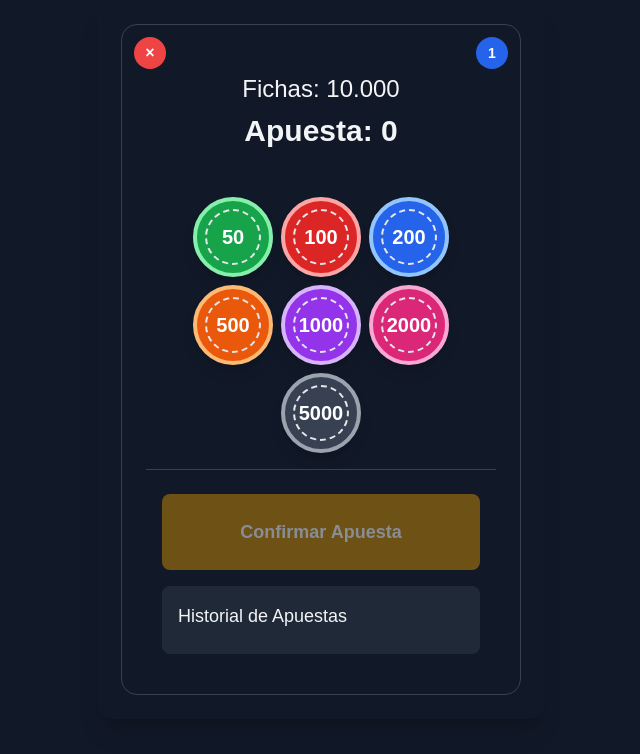
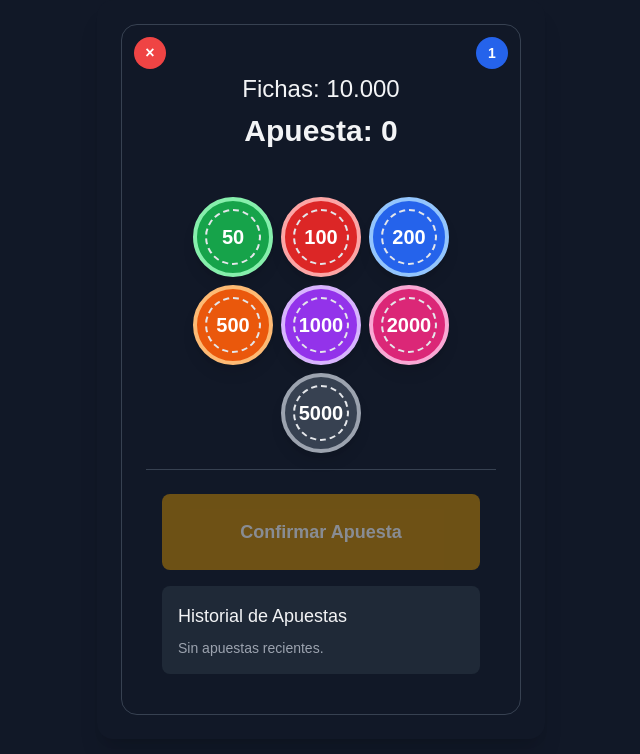
Before and after one commit to ebaaay/blackjack-next, a Next.js app: page / in a window 1280 px wide. Both pictures are taken after a click on the button "Iniciar Juego". Shown: the top 754 px of the page, without its empty margins (319-959 px from the left). Built offline with nearby package versions, Linux system fonts and the light colour scheme.

Commit message:
updated bet history. added blackjack and push results on bet history. improved visuals. added more history storage and a show all (default limit to see is 5)

```diff
--- a/components/BetHistory.tsx
+++ b/components/BetHistory.tsx
@@ -1,18 +1,76 @@
+import { useState } from 'react';
+
+type BetType = "normal" | "blackjack" | "push" | "lose";
+
+interface BetHistoryEntry {
+  amount: number;
+  type: BetType;
+}
+
 type BetHistoryProps = {
-    betHistory: { amount: number; won: boolean }[];
+  betHistory: BetHistoryEntry[];
 };
 
 export const BetHistory = ({ betHistory }: BetHistoryProps) => {
+  const [showAll, setShowAll] = useState(false);
+  const visibleItems = showAll ? betHistory : betHistory.slice(0, 5);
+
   return (
     <div className="w-full bg-gray-800 p-4 rounded-lg">
       <h3 className="text-lg font-medium mb-2">Historial de Apuestas</h3>
       <ul className="space-y-1">
-          {betHistory.map((bet, index) => (
-            <li key={index} className={`text-sm ${bet.won ? 'text-green-400' : 'text-red-400'}`}>
-              {bet.amount} - {bet.won ? 'Ganada' : 'Perdida'}
+        {visibleItems.length === 0 ? (
+          <li className="text-sm text-gray-400">Sin apuestas recientes.</li>
+        ) : (
+          visibleItems.map((bet, index) => {
+            let labelText: string;
+            let textClass: string;
+            let bgClass: string;
+
+            switch (bet.type) {
+              case 'normal':
+                labelText = 'Ganada';
+                textClass = 'text-green-400';
+                bgClass = 'bg-green-400';
+                break;
+              case 'blackjack':
+                labelText = 'Blackjack';
+                textClass = 'text-yellow-400';
+                bgClass = 'bg-yellow-400';
+                break;
+              case 'push':
+                labelText = 'Empate';
+                textClass = 'text-blue-400';
+                bgClass = 'bg-blue-400';
+                break;
+              case 'lose':
+              default:
+                labelText = 'Perdida';
+                textClass = 'text-red-400';
+                bgClass = 'bg-red-400';
+                break;
+            }
+
+            return (
+              <li key={index} className={`flex justify-between items-center text-sm ${textClass}`}>
+                <span>{bet.amount} fichas</span>
+                <span className="inline-flex items-center font-semibold">
+                  <span className={`inline-block w-1 h-1 rounded-full ${bgClass} mr-2`} />
+                  {labelText}
+                </span>
               </li>
-          ))}
+            );
+          })
+        )}
       </ul>
+      {betHistory.length > 5 && (
+        <button
+          onClick={() => setShowAll(!showAll)}
+          className="mt-2 text-sm text-gray-400 hover:text-gray-500"
+        >
+          {showAll ? 'Ver menos...' : `Ver más (${betHistory.length - 5} más)...`}
+        </button>
+      )}
     </div>
   );
 };
--- a/components/BlackjackChips.tsx
+++ b/components/BlackjackChips.tsx
@@ -12,8 +12,8 @@ type ChipValue = 50 | 100 | 200 | 500 | 1000 | 2000 | 5000;
 interface BlackjackChipsProps {
   initialCredit: number;
   onRestart: () => void;
-  betHistory: { amount: number; won: boolean }[]; // Recibe betHistory como prop
-  updateBetHistory: (newHistory: { amount: number; won: boolean }[]) => void; // Función para actualizar el historial
+  betHistory: { amount: number; type: "normal" | "blackjack" | "push" | "lose" }[];
+  updateBetHistory: (newHistory: { amount: number; type: "normal" | "blackjack" | "push" | "lose" }[]) => void; // Función para actualizar el historial
   round: number; // Recibe el número de ronda
   updateRound: (newRound: number) => void; // Función para actualizar la ronda
 }
@@ -69,7 +69,7 @@ export default function BlackjackChips({
     setIsBetting(false);
   };
 
-  const handleOutcome = (multiplier: number) => {
+  const handleOutcome = (multiplier: number, type: "normal" | "blackjack" | "push" | "lose") => {
     const totalBet = Object.entries(currentBet).reduce(
       (sum, [value, count]) => sum + Number(value) * count,
       0
@@ -77,7 +77,8 @@ export default function BlackjackChips({
     if (multiplier > 0) {
       setTotalChips((prev) => prev + totalBet * multiplier);
     }
-    const newHistory = [{ amount: totalBet, won: multiplier > 0 }, ...betHistory.slice(0, 4)];
+    const newHistory = [{ amount: totalBet, type }, ...betHistory];
+
     updateBetHistory(newHistory);
     updateRound(round + 1);
     setCurrentBet({
@@ -167,25 +168,25 @@ export default function BlackjackChips({
         ) : (
         <div className="grid grid-cols-2 gap-4 w-full">
           <Button
-            onClick={() => handleOutcome(2)}
+            onClick={() => handleOutcome(2, "normal")}
             className="col-span-2 bg-green-600 hover:bg-green-700 text-white text-lg py-6 transition-all duration-300 transform active:scale-95"
           >
             Gané
           </Button>
           <Button
-            onClick={() => handleOutcome(2.5)}
+            onClick={() => handleOutcome(2.5, "blackjack")}
             className="bg-yellow-600 hover:bg-yellow-700 text-white text-base py-5 transition-all duration-300 transform active:scale-95"
           >
             Blackjack
           </Button>
           <Button
-            onClick={() => handleOutcome(1)}
+            onClick={() => handleOutcome(1, "push")}
             className="bg-blue-600 hover:bg-blue-700 text-white text-base py-5 transition-all duration-300 transform active:scale-95"
           >
             Empate
           </Button>
           <Button
-            onClick={() => handleOutcome(0)}
+            onClick={() => handleOutcome(0, "lose")}
             className="col-span-2 bg-red-600 hover:bg-red-700 text-white text-base py-4 transition-all duration-300 transform active:scale-95"
           >
             Perdí
```
Lines whose indentation alone changed are shown as unchanged.
